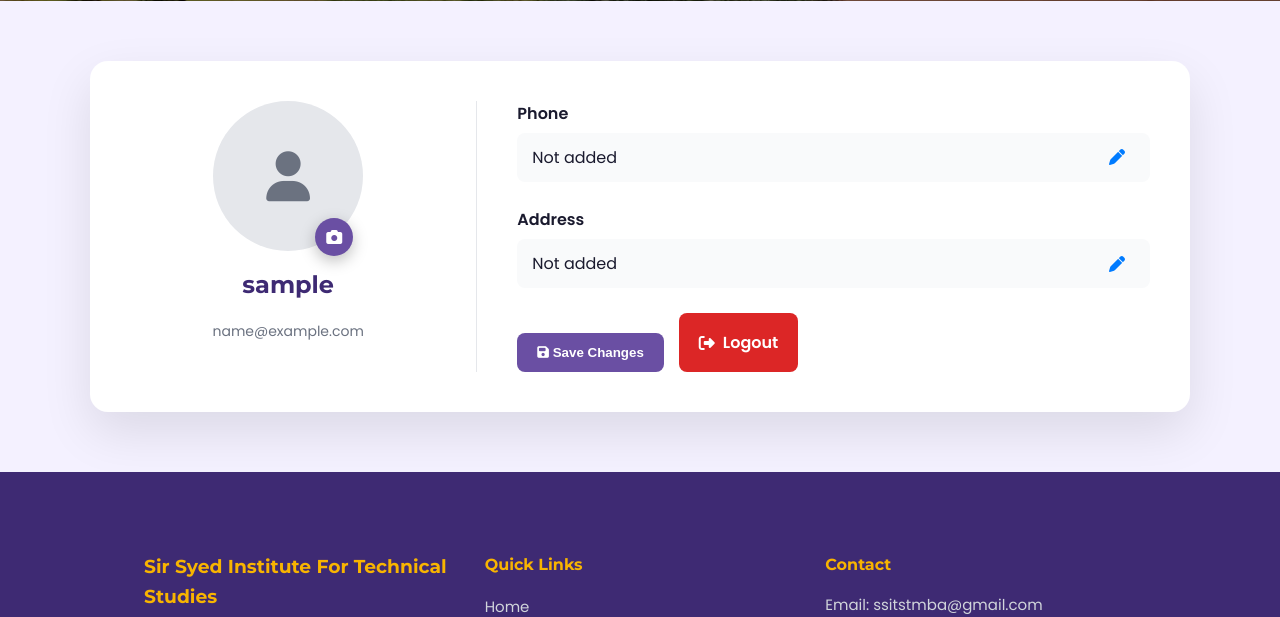
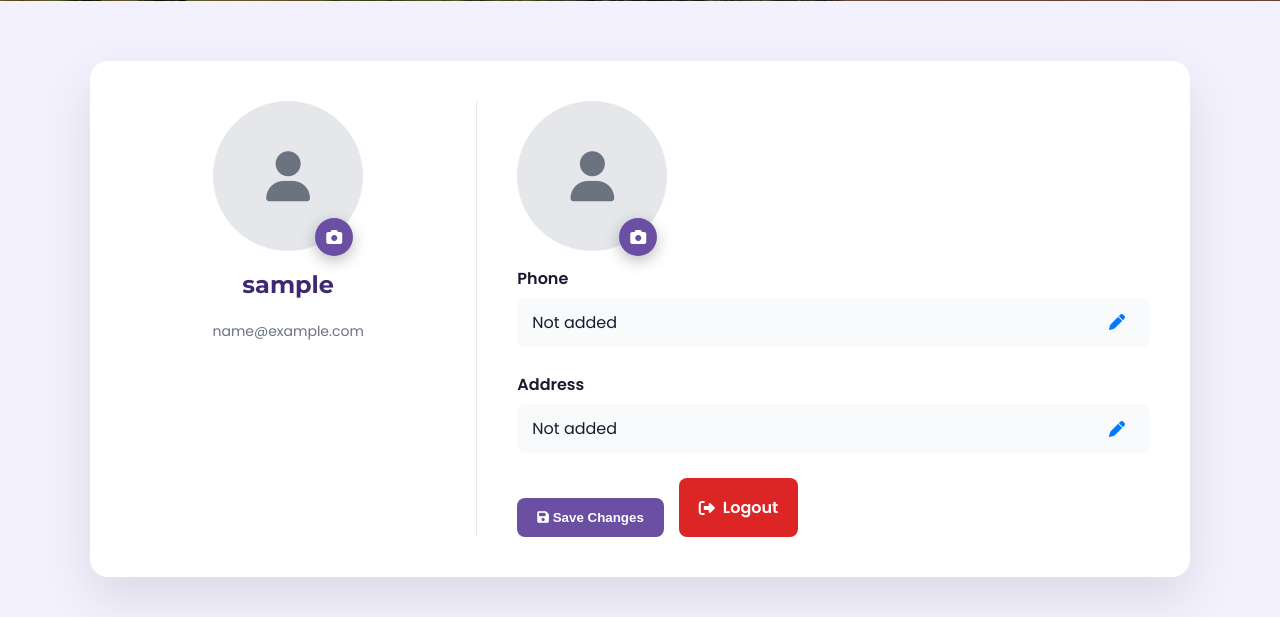
Before and after one commit to notecast2326/NoteCast_final_1, a Django app: page /profile/ in a window 1280 px wide. Shown: the part 547-1164 px from the top of the page. Run offline with Django 5.2, Linux system fonts and the light colour scheme; the visitor is signed in with stand-in values (Sample User, id 1); parts of the project's set-up code (start-up, migrations or seed data) failed here and were passed over; some libraries are stand-ins or nearby versions.

Commit message:
added requirements

```diff
--- a/Notice/templates/profile.html
+++ b/Notice/templates/profile.html
@@ -84,8 +84,24 @@
             <form method="post" enctype="multipart/form-data">
                 {% csrf_token %}
 
-                <!-- ✅ MOVED FILE INPUT INSIDE FORM -->
-                <input type="file" name="photo" id="photoInput" style="display:none">
+    <!-- PROFILE PHOTO SECTION -->
+<div class="profile-image-wrapper">
+    {% if user.photo %}
+        <img src="{{ user.photo.url }}" class="profile-photo">
+    {% else %}
+        <div class="profile-placeholder">
+            <i class="fa fa-user"></i>
+        </div>
+    {% endif %}
+
+    <!-- Camera Icon to trigger file input -->
+    <div class="photo-edit-icon" onclick="document.getElementById('photoInput').click();">
+        <i class="fa fa-camera"></i>
+    </div>
+
+    <!-- Hidden file input for uploading photo -->
+    <input type="file" name="photo" id="photoInput" style="display:none;">
+</div>
 
                 <!-- PHONE -->
                 <div class="profile-field">
```
